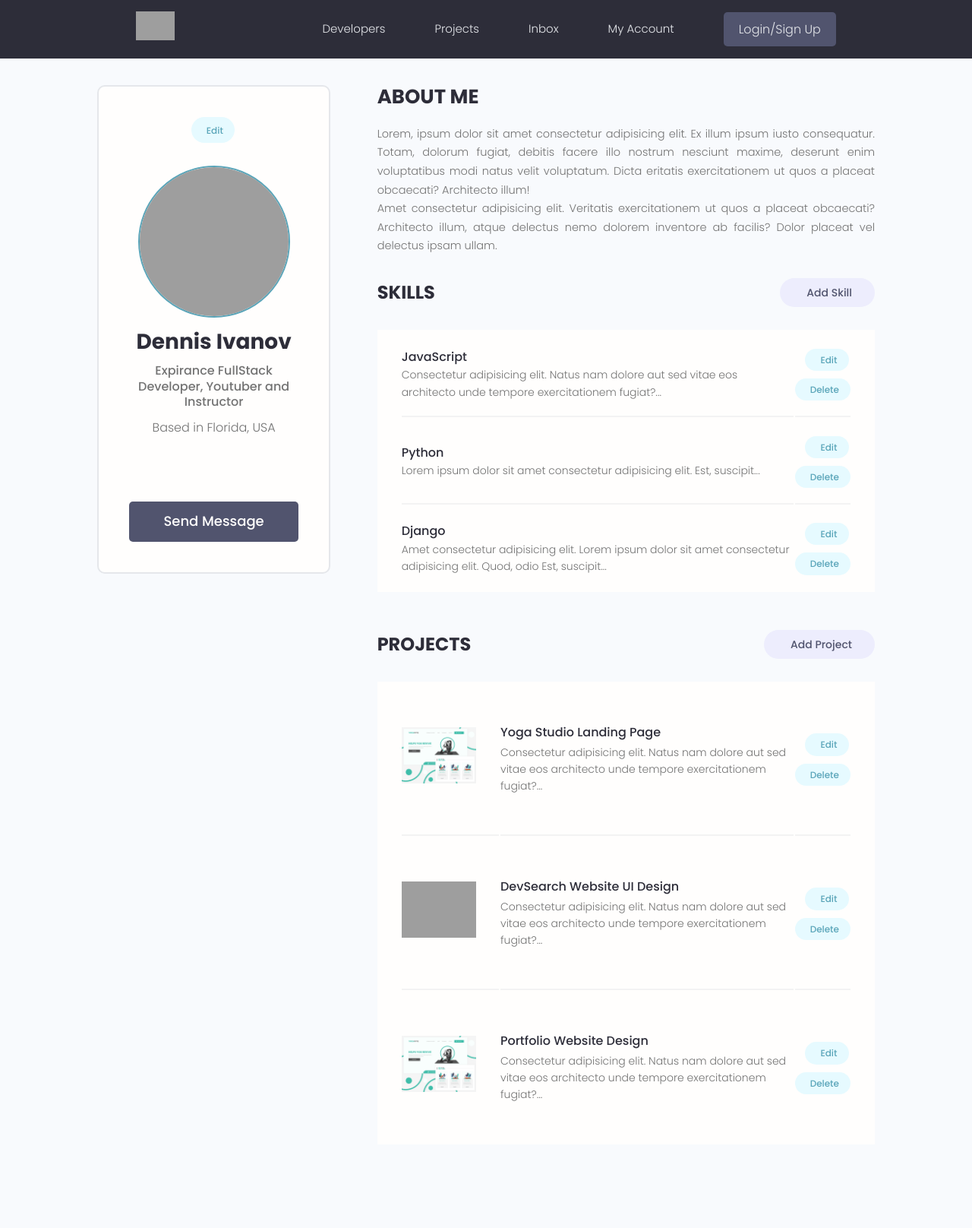
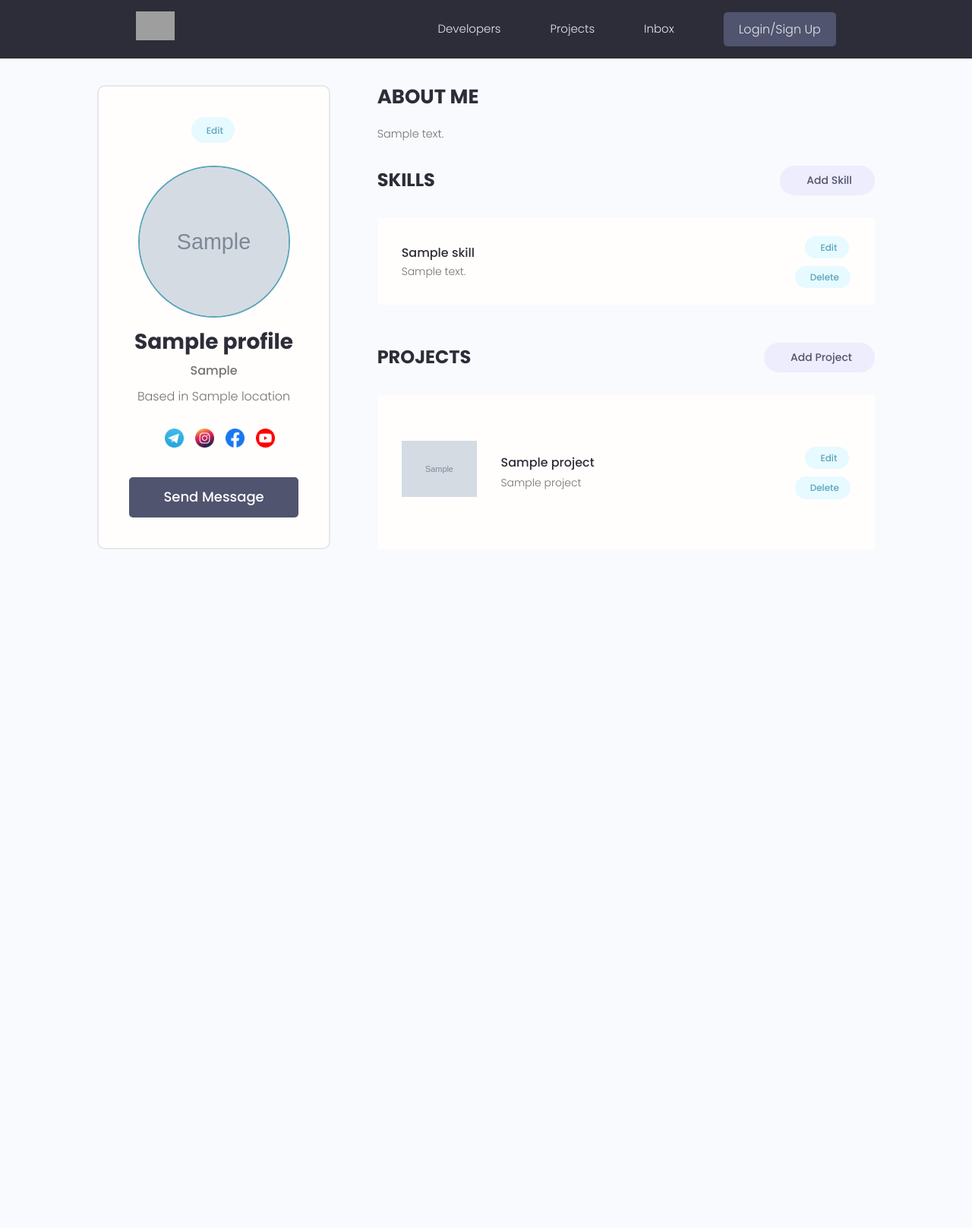
Before and after one commit to shohijahon717/dev_search, a Django app: template users/templates/users/account.html in a window 1280 px wide. Shown: the whole page at 76% size. After the commit the page ends 723 px from the top, so only its background shows below. Run offline with Django 3.2, Linux system fonts and the light colour scheme; the template is opened without the code that fills it: most values are stand-ins (such as "Sample title", 1, 10 or a date in 2020); grey boxes marked "Sample" are stand-in pictures; some libraries are stand-ins or nearby versions; grey boxes are pictures that could not be loaded.

Commit message:
User profile qo'shildi

```diff
--- a/templates/navbar.html
+++ b/templates/navbar.html
@@ -17,12 +17,11 @@
           <li class="header__menuItem"><a href="{% url 'profiles' %}">Developers</a></li>
           <li class="header__menuItem"><a href="{% url 'projects' %}">Projects</a></li>
           <li class="header__menuItem"><a href="">Inbox</a></li>
-          <li class="header__menuItem"><a href="">My Account</a></li>
 
 
 
           {% if request.user.is_authenticated %}
-          <li class="header__menuItem"><a href="{% url 'create-project' %}" class="btn btn--sub">Add project</a></li>
+          <li class="header__menuItem"><a href="{% url 'account' %}" class="btn btn--sub">Account</a></li>
 
           <li class="header__menuItem"><a href="{% url 'logout' %}" class="btn btn--sub">Logout</a></li>
           {% else %}
--- a/users/templates/users/account.html
+++ b/users/templates/users/account.html
@@ -1,46 +1,5 @@
-<!DOCTYPE html>
-<html lang="en">
-
-<head>
-  <meta charset="UTF-8" />
-  <meta http-equiv="X-UA-Compatible" content="IE=edge" />
-  <meta name="viewport" content="width=device-width, initial-scale=1.0" />
-
-  <!-- Favicon -->
-  <link rel="shortcut icon" href="images/favicon.ico" type="image/x-icon" />
-  <!-- Icon - IconMonster -->
-  <link rel="stylesheet" href="https://cdn.iconmonstr.com/1.3.0/css/iconmonstr-iconic-font.min.css" />
-  <!-- Mumble UI -->
-  <link rel="stylesheet" href="uikit/styles/uikit.css" />
-  <!-- Dev Search UI -->
-  <link rel="stylesheet" href="styles/app.css" />
-
-  <title>DevSearch - Connect with Developers!</title>
-</head>
-
-<body>
-  <!-- Header Section -->
-  <header class="header">
-    <div class="container container--narrow">
-      <a href="/" class="header__logo">
-        <img src="images/logo.svg" alt="DevSearch Logo" />
-      </a>
-      <nav class="header__nav">
-        <input type="checkbox" id="responsive-menu" />
-        <label for="responsive-menu" class="toggle-menu">
-          <span>Menu</span>
-          <div class="toggle-menu__lines"></div>
-        </label>
-        <ul class="header__menu">
-          <li class="header__menuItem"><a href="index.html">Developers</a></li>
-          <li class="header__menuItem"><a href="projects.html">Projects</a></li>
-          <li class="header__menuItem"><a href="inbox.html">Inbox</a></li>
-          <li class="header__menuItem"><a href="account.html">My Account</a></li>
-          <li class="header__menuItem"><a href="login.html" class="btn btn--sub">Login/Sign Up</a></li>
-        </ul>
-      </nav>
-    </div>
-  </header>
+{% extends 'main.html' %}
+{% block content %}
 
   <!-- Main Section -->
   <main class="settingsPage profile my-md">
@@ -50,26 +9,46 @@
           <div class="card text-center">
             <div class="card__body dev">
               <a class="tag tag--pill tag--main settings__btn" href="#"><i class="im im-edit"></i> Edit</a>
-              <img class="avatar avatar--xl dev__avatar" src="https://avatars.githubusercontent.com/u/33843378" />
-              <h2 class="dev__name">Dennis Ivanov</h2>
-              <p class="dev__title">Expirance FullStack Developer, Youtuber and Instructor</p>
-              <p class="dev__location">Based in Florida, USA</p>
+              <img class="avatar avatar--xl dev__avatar" src="{{ profile.profile_image.url }}" />
+              <h2 class="dev__name">{{ profile.name}}</h2>
+              <p class="dev__title">{{ profile.short_intro}}</p>
+              <p class="dev__location">Based in {{ profile.location }}</p>
               <ul class="dev__social">
+                {% if profile.social_github %}
                 <li>
-                  <a title="Github" href="#" target="_blank"><i class="im im-github"></i></a>
+                  <a title="Github" href="{{ profile.social_github }}" target="_blank"><i class="im im-github"></i></a>
                 </li>
+                {% endif %}
+                {% if profile.social_linkedin %}
                 <li>
-                  <a title="Stackoverflow" href="#" target="_blank"><i class="im im-stackoverflow"></i></a>
+                  <a title="LinkedIn" href="{{ profile.social_linkedin }}" target="_blank"><i class="im im-linkedin"></i></a>
                 </li>
+                {% endif %}
+                {% if profile.social_telegram %}
                 <li>
-                  <a title="Twitter" href="#" target="_blank"><i class="im im-twitter"></i></a>
+                  <a title="Telegram" href="{{ profile.social_telegram }}" target="_blank"><img src="/static/images/social_icons/telegram.png" style="width: 25px; height: 25px" alt="tg"></a>
                 </li>
+                {% endif %}
+                {% if profile.social_instagram %}
                 <li>
-                  <a title="LinkedIn" href="#" target="_blank"><i class="im im-linkedin"></i></a>
+                  <a title="Instagram" href="{{ profile.social_instagram }}" target="_blank"><img src="/static/images/social_icons/instagram.png" style="width: 25px; height: 25px" alt=""></a>
                 </li>
+                {% endif %}
+                {% if profile.social_facebook %}
                 <li>
-                  <a title="Personal Website" href="#" target="_blank"><i class="im im-globe"></i></a>
+                  <a title="Facebook" href="{{ profile.social_facebook }}" target="_blank"><img src="/static/images/social_icons/facebook.png" style="width: 25px; height: 25px" alt=""></a>
                 </li>
+                {% endif %}
+                {% if profile.social_youtube %}
+                <li>
+                  <a title="YouTube" href="{{ profile.social_youtube }}" target="_blank"><img src="/static/images/social_icons/youtube.png" style="width: 25px; height: 25px" alt=""></a>
+                </li>
+                {% endif %}
+                {% if profile.social_website %}
+                <li>
+                  <a title="Personal Website" href="{{ profile.social_website }}" target="_blank"><i class="im im-globe"></i></a>
+                </li>
+                {% endif %}
               </ul>
               <a href="#" class="btn btn--sub btn--lg">Send Message </a>
             </div>
@@ -79,12 +58,7 @@
           <div class="devInfo">
             <h3 class="devInfo__title">About Me</h3>
             <p class="devInfo__about">
-              Lorem, ipsum dolor sit amet consectetur adipisicing elit. Ex illum ipsum iusto consequatur. Totam,
-              dolorum fugiat, debitis facere illo nostrum nesciunt maxime, deserunt enim voluptatibus modi natus velit
-              voluptatum. Dicta eritatis exercitationem ut quos a placeat obcaecati? Architecto illum!
-              <br />
-              Amet consectetur adipisicing elit. Veritatis exercitationem ut quos a placeat obcaecati? Architecto
-              illum, atque delectus nemo dolorem inventore ab facilis? Dolor placeat vel delectus ipsam ullam.
+            {{ profile.bio }}
             </p>
           </div>
           <div class="settings">
@@ -92,13 +66,14 @@
             <a class="tag tag--pill tag--sub settings__btn tag--lg" href="#"><i class="im im-plus"></i> Add Skill</a>
           </div>
 
+          {% for skill in skills %}
+
           <table class="settings__table">
             <tr>
               <td class="settings__tableInfo">
-                <h4>JavaScript</h4>
+                <h4>{{ skill.name }}</h4>
                 <p>
-                  Consectetur adipisicing elit. Natus nam dolore aut sed vitae eos architecto unde tempore
-                  exercitationem fugiat?...
+                  {{ skill.description }}
                 </p>
               </td>
               <td class="settings__tableActions">
@@ -107,23 +82,26 @@
                   Delete</a>
               </td>
             </tr>
+
+          </table>
+
+          {% endfor %}
+
+          <div class="settings">
+            <h3 class="settings__title">Projects</h3>
+            <a class="tag tag--pill tag--sub settings__btn tag--lg" href="#"><i class="im im-plus"></i> Add Project</a>
+          </div>
+
+          <table class="settings__table">
+            {% for project in projects %}
             <tr>
+              <td class="settings__thumbnail">
+                <a href="{% url 'project' project.id %}"><img src="{{ project.featured_image.url }}" alt="Project Thumbnail" /></a>
+              </td>
               <td class="settings__tableInfo">
-                <h4>Python</h4>
-                <p>Lorem ipsum dolor sit amet consectetur adipisicing elit. Est, suscipit...</p>
-              </td>
-              <td class="settings__tableActions">
-                <a class="tag tag--pill tag--main settings__btn" href="#"><i class="im im-edit"></i> Edit</a>
-                <a class="tag tag--pill tag--main settings__btn" href="#"><i class="im im-x-mark-circle-o"></i>
-                  Delete</a>
-              </td>
-            </tr>
-            <tr>
-              <td class="settings__tableInfo">
-                <h4>Django</h4>
+                <a href="{% url 'project' project.id %}">{{ project.name }}</a>
                 <p>
-                  Amet consectetur adipisicing elit. Lorem ipsum dolor sit amet consectetur adipisicing elit. Quod,
-                  odio Est, suscipit...
+                  {{ project.title }}
                 </p>
               </td>
               <td class="settings__tableActions">
@@ -132,70 +110,16 @@
                   Delete</a>
               </td>
             </tr>
+
+
+            {% endfor %}
           </table>
 
-          <div class="settings">
-            <h3 class="settings__title">Projects</h3>
-            <a class="tag tag--pill tag--sub settings__btn tag--lg" href="#"><i class="im im-plus"></i> Add Project</a>
-          </div>
 
-          <table class="settings__table">
-            <tr>
-              <td class="settings__thumbnail">
-                <a href="single-project.html"><img src="images/project-a.png" alt="Project Thumbnail" /></a>
-              </td>
-              <td class="settings__tableInfo">
-                <a href="single-project.html">Yoga Studio Landing Page</a>
-                <p>
-                  Consectetur adipisicing elit. Natus nam dolore aut sed vitae eos architecto unde tempore
-                  exercitationem fugiat?...
-                </p>
-              </td>
-              <td class="settings__tableActions">
-                <a class="tag tag--pill tag--main settings__btn" href="#"><i class="im im-edit"></i> Edit</a>
-                <a class="tag tag--pill tag--main settings__btn" href="#"><i class="im im-x-mark-circle-o"></i>
-                  Delete</a>
-              </td>
-            </tr>
-            <tr>
-              <td class="settings__thumbnail">
-                <a href="single-project.html"><img src="images/project-b.png" alt="Project Thumbnail" /></a>
-              </td>
-              <td class="settings__tableInfo">
-                <a href="single-project.html">DevSearch Website UI Design</a>
-                <p>
-                  Consectetur adipisicing elit. Natus nam dolore aut sed vitae eos architecto unde tempore
-                  exercitationem fugiat?...
-                </p>
-              </td>
-              <td class="settings__tableActions">
-                <a class="tag tag--pill tag--main settings__btn" href="#"><i class="im im-edit"></i> Edit</a>
-                <a class="tag tag--pill tag--main settings__btn" href="#"><i class="im im-x-mark-circle-o"></i>
-                  Delete</a>
-              </td>
-            </tr>
-            <tr>
-              <td class="settings__thumbnail">
-                <a href="single-project.html"><img src="images/project-a.png" alt="Project Thumbnail" /></a>
-              </td>
-              <td class="settings__tableInfo">
-                <a href="single-project.html">Portfolio Website Design</a>
-                <p>
-                  Consectetur adipisicing elit. Natus nam dolore aut sed vitae eos architecto unde tempore
-                  exercitationem fugiat?...
-                </p>
-              </td>
-              <td class="settings__tableActions">
-                <a class="tag tag--pill tag--main settings__btn" href="#"><i class="im im-edit"></i> Edit</a>
-                <a class="tag tag--pill tag--main settings__btn" href="#"><i class="im im-x-mark-circle-o"></i>
-                  Delete</a>
-              </td>
-            </tr>
-          </table>
         </div>
       </div>
     </div>
   </main>
-</body>
 
-</html>
+
+{% endblock content %}
--- a/users/urls.py
+++ b/users/urls.py
@@ -5,6 +5,8 @@ urlpatterns = [
     path('login/', views.loginUser, name='login'),
     path('logout/', views.logoutUser, name='logout'),
     path('register/', views.registerUser, name="register"),
+
     path('', views.profiles, name="profiles"),
     path('profile/<str:pk>/', views.userProfile, name='user-profile'),
+    path('account/', views.userAccount, name="account"),
 ]
```
Also changed, not shown: users/views.py (+12 -0 lines), static/images/india-in-pictures-beautiful-places-to-photograph-taj-mahal.jpg (added), static/images/istockphoto-825383494-612x612.jpg (added), static/images/profiles/india-in-pictures-beautiful-places-to-photograph-taj-mahal.jpg (added).
